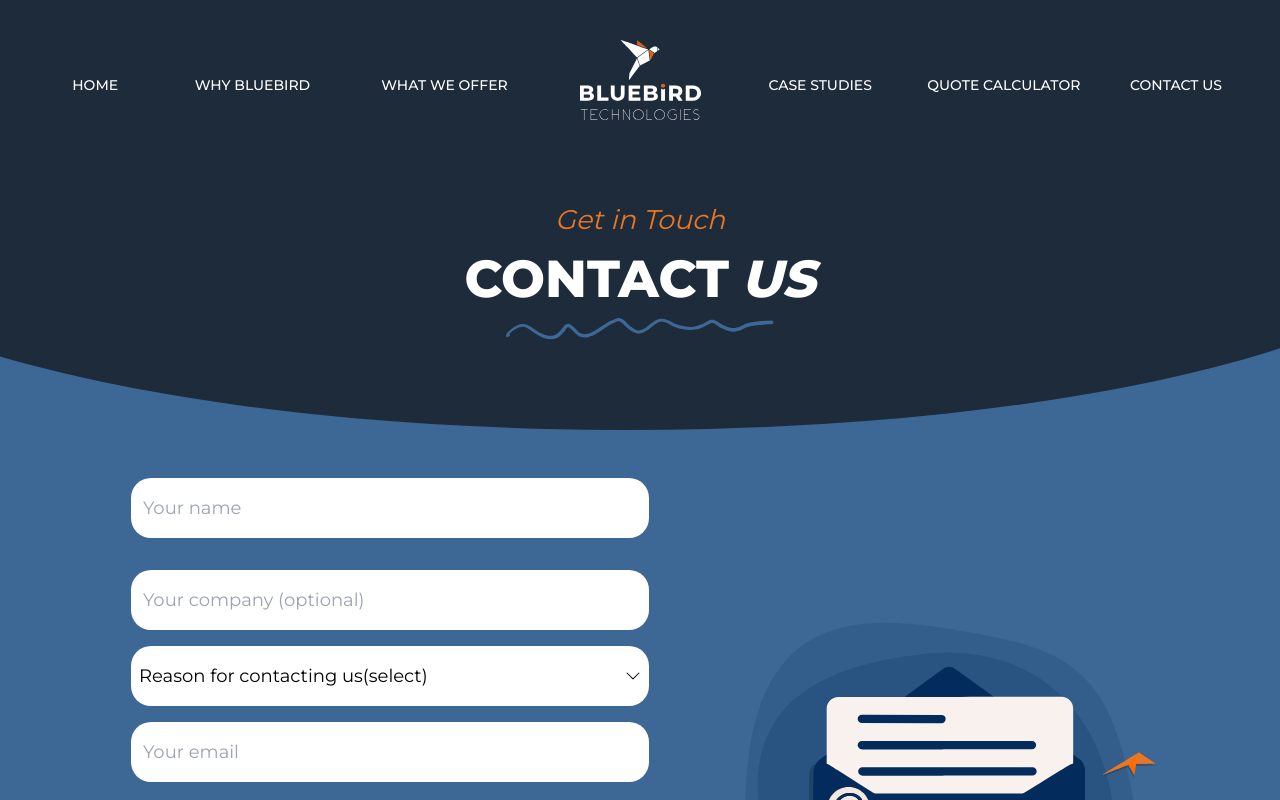
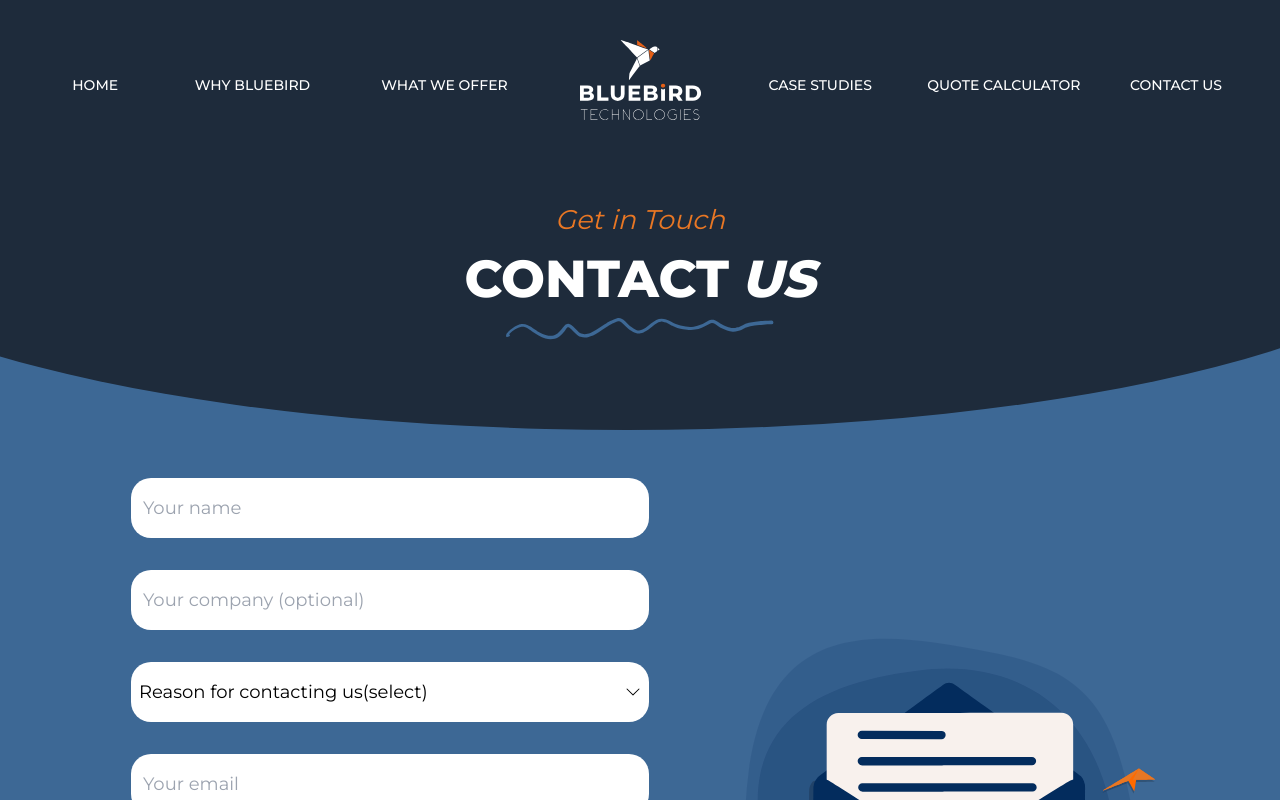
Before and after one commit to bluebird-technologies/bluebird_tech_OLD, a Next.js app: page /contact in a window 1280 px wide. Shown: the top 800 px of the page. Built offline with nearby package versions, Linux system fonts and the light colour scheme.

Commit message:
style updates

```diff
--- a/components/SelectDropdown.tsx
+++ b/components/SelectDropdown.tsx
@@ -19,22 +19,22 @@ function SelectDropdown({ placeholder, options, selectedItem }: Props) {
     <div
       className={`bg-white ${
         !isOpened ? 'rounded-[20px]' : 'rounded-t-[20px]'
-      }  items-center w-[518px] `}
+      }  items-center w-[518px]  my-4  `}
     >
       <div
         onClick={() => setIsOpened((prev) => !prev)}
-        className={'flex flex-1  my-4  px-2 justify-between items-center'}
+        className={'flex flex-1 py-4  px-2 justify-between items-center'}
       >
         <span className="text-lg">{selectedOption ? selectedOption : placeholder}</span>
         {/* eslint-disable-next-line @next/next/no-img-element */}
         <img src={isOpened ? 'chevron-up.svg' : 'chevron-down.svg'} alt="chevron down " />
       </div>
       {isOpened && (
-        <div className="pb-2 ">
+        <div className="">
           {options.map((item, key) => (
             <div
               onClick={() => handleSelect(item)}
-              className="mb-2 border border-b border-t-0 pb-2"
+              className="pt-2 pb-4 border border-b border-t-0 flex hover:bg-[#CBCBCB] "
               key={key}
             >
               <span className="font-medium text-lg px-2">{item}</span>
```
